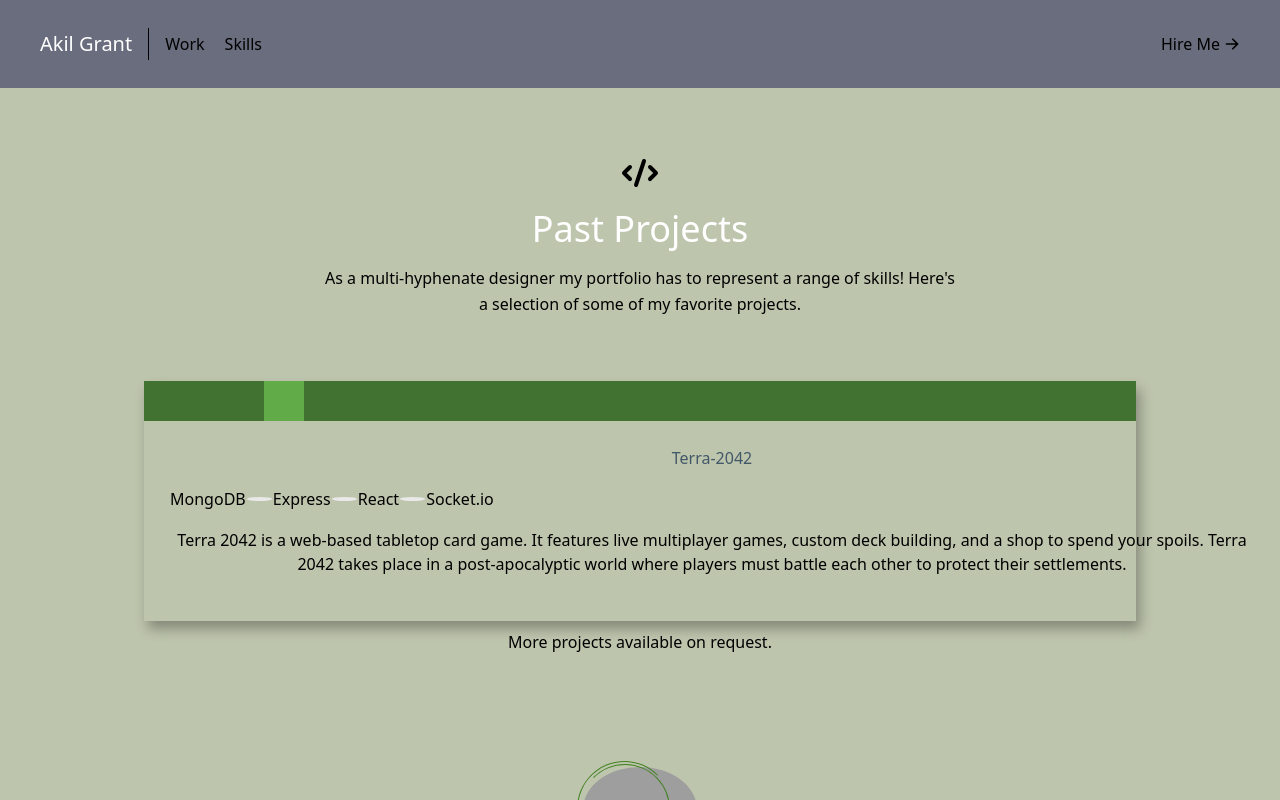
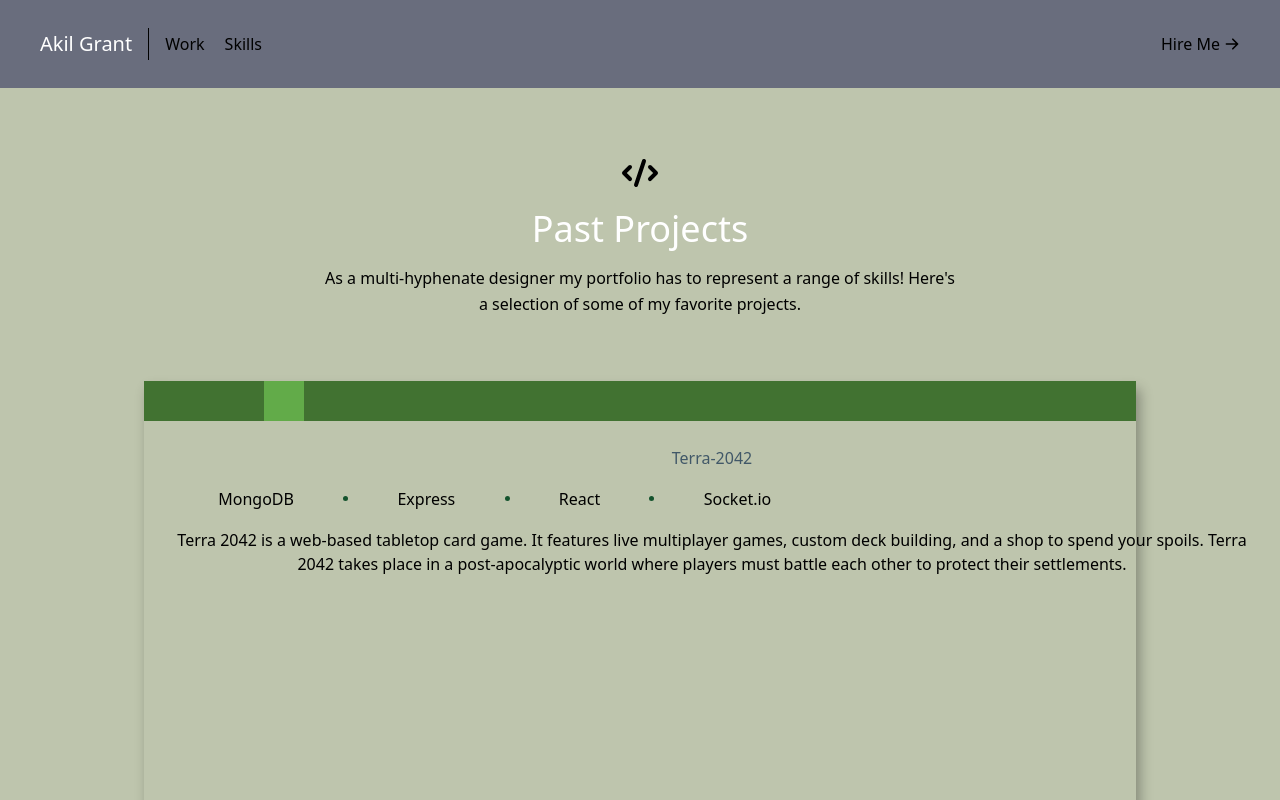
Before and after one commit to akilgrant93/akilgrant.com, a React (Create React App) app: page / in a window 1280 px wide. Both pictures are taken after a click on the item 284 px from the left and 2172 px from the top of the page. Shown: the part 1772-2572 px from the top of the page. Built offline with nearby package versions, Linux system fonts and the light colour scheme; grey boxes are pictures that could not be loaded.

Commit message:
fixed dots on project page

```diff
--- a/src/components/Projects.js
+++ b/src/components/Projects.js
@@ -57,8 +57,9 @@ for (let i in tabs) {
 
 			<div className="box" id="box-4">
 				<h1>Terra-2042</h1>
-				<p style={{display:'flex', alignItems:'center', justifyContent:'space-evenly', width:'30%'}}>MongoDB<span className="dot"> </span>Express<span className="dot"> </span>React<span className="dot"> </span>Socket.io</p>
+				<p style={{display:'flex', alignItems:'center', justifyContent:'space-evenly', width:'60%'}}>MongoDB<span className="dot"></span>Express<span className="dot"></span>React<span className="dot"></span>Socket.io</p>
 				<p>Terra 2042 is a web-based tabletop card game. It features live multiplayer games, custom deck building, and a shop to spend your spoils. Terra 2042 takes place in a post-apocalyptic world where players must battle each other to protect their settlements.</p>
+
 			</div>
 		</div>
 	</div>
--- a/src/components/projects.css
+++ b/src/components/projects.css
@@ -1,6 +1,6 @@
 .tabs {
   width: 100%;
-  height: 240px;
+  height: 440px;
   box-shadow: 4px 8px 12px 0 rgba(0, 0, 0, 0.3);
 }
 .header {
@@ -37,12 +37,6 @@
 .content p {
   margin: 17px 0;
 }
-.content span {
-  display: block;
-  height: 4px;
-  background: #e9e9e9;
-  margin: 6px 0;
-}
 .content .box {
   position: absolute;
   opacity: 0;
@@ -58,9 +52,9 @@
   transition: all 0.5s ease-out 0.4s;
 }
 .dot {
-  height: 25px;
-  width: 25px;
-  background-color: #bbb;
+  height: 5px;
+  width: 5px;
+  background-color: #14532D;
   border-radius: 50%;
   display: inline-block;
 }
```
